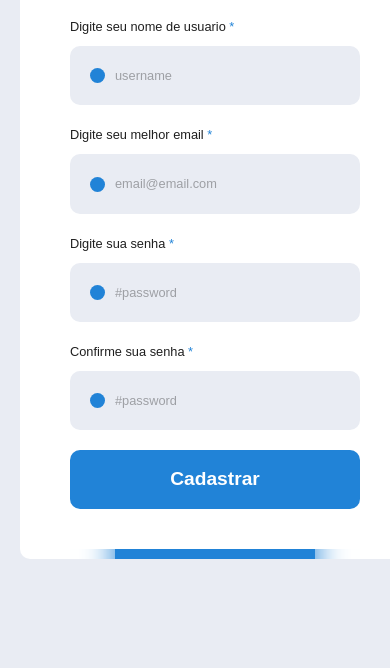
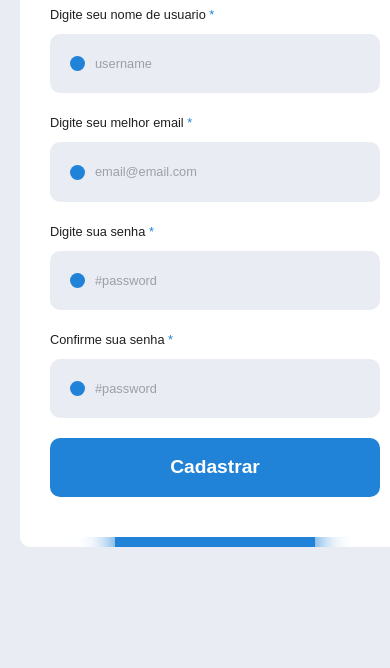
Before and after one commit to gtamaral/register-screen-gtgram, a plain HTML site: page index.html in a window 390 px wide. Shown: the part 256-924 px from the top of the page. Drawn offline with Linux system fonts and the light colour scheme.

Commit message:
correcao responsividade

```diff
--- a/assets/index/index.css
+++ b/assets/index/index.css
@@ -123,7 +123,7 @@ section.register .quadro .conteudo button:hover {
 
 /* responsivo */
 @media screen and (max-width: 1000px) {
-    section.login .quadro .conteudo {
+    section.register .quadro .conteudo {
         padding: 40px 20px;
     }
 }
```
